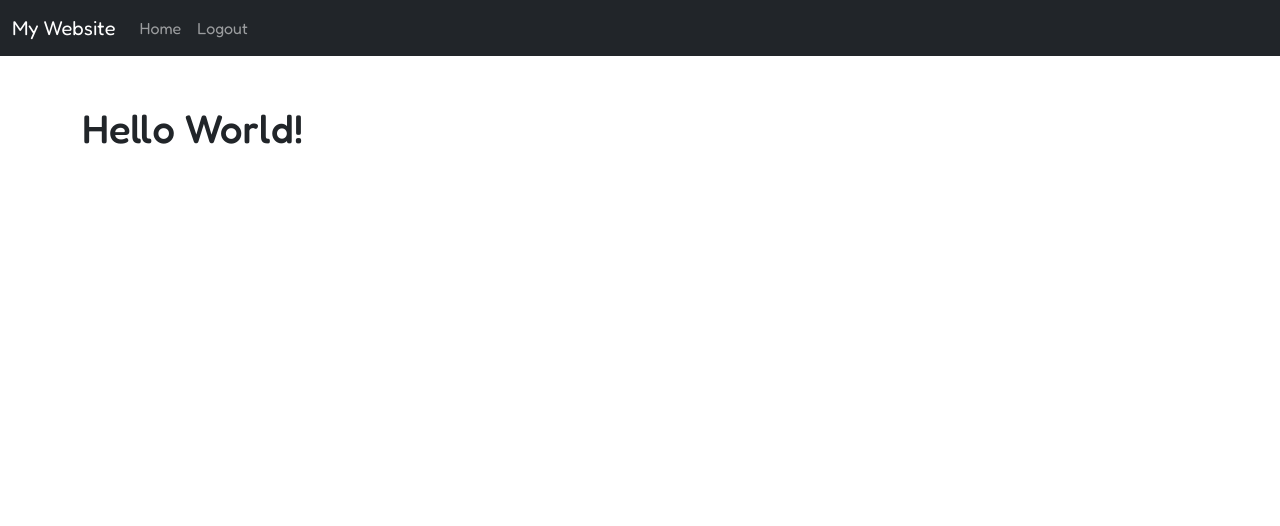
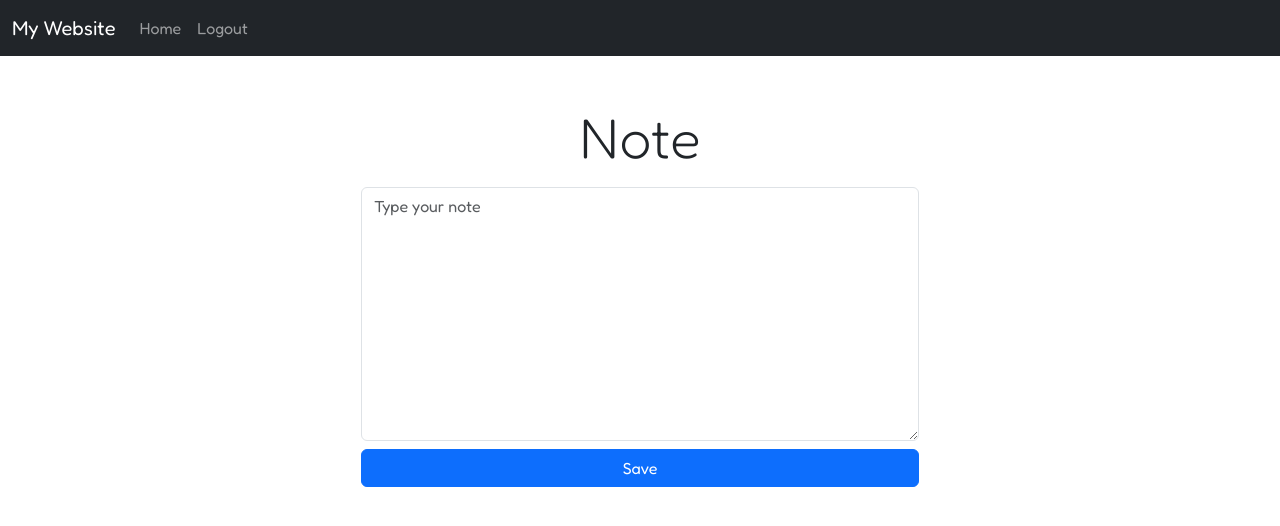
Before and after one commit to whdev36/flask-project, a Flask app: page / in a window 1280 px wide. Shown: the top 526 px of the page. Run offline with Flask 3, Linux system fonts and the light colour scheme; a user stored in the database is signed in; some libraries are stand-ins or nearby versions.

Commit message:
note form

```diff
--- a/app/templates/index.html
+++ b/app/templates/index.html
@@ -3,5 +3,19 @@
 {% block title %}Home{% endblock %}
 
 {% block content %}
-    <h1>Hello World!</h1>
+    <div class="col-md-6 offset-md-3">
+        <h3 class="display-4 mb-3 text-center">Note</h3>
+        <ul class="list-group list-group-flush" id="notes">
+            {% for note in current_user.notes %}
+                <li class="list-group-item d-flex align-items-center justify-content-between">
+                    {{ note.data }}
+                    <button type="button" class="close" onclick="">&times;</button>
+                </li>
+            {% endfor %}
+        </ul>
+        <form method="post" class="d-grid">
+            <textarea name="note" id="note" class="form-control mb-2" rows="10" placeholder="Type your note"></textarea>
+            <button type="submit" class="btn btn-primary">Save</button>
+        </form>
+    </div>
 {% endblock %}
--- a/app/views.py
+++ b/app/views.py
@@ -1,9 +1,18 @@
-from flask import Blueprint, render_template
-from flask_login import login_required
+from flask import Blueprint, render_template, request, flash, redirect, url_for
+from flask_login import login_required, current_user
+from .models import Note
+from . import db
 
 views = Blueprint('views', __name__)
 
-@views.route('/')
+@views.route('/', methods=['GET', 'POST'])
 @login_required
 def index():
+    if request.method == 'POST':
+        note = request.form.get('note', '')
+        new_note = Note(data=note, user_id=current_user.id)
+        db.session.add(new_note)
+        db.session.commit()
+        flash('Note added!', 'success')
+        return redirect(url_for('views.index'))
     return render_template('index.html')
```
Also changed, not shown: instance/website.db.
